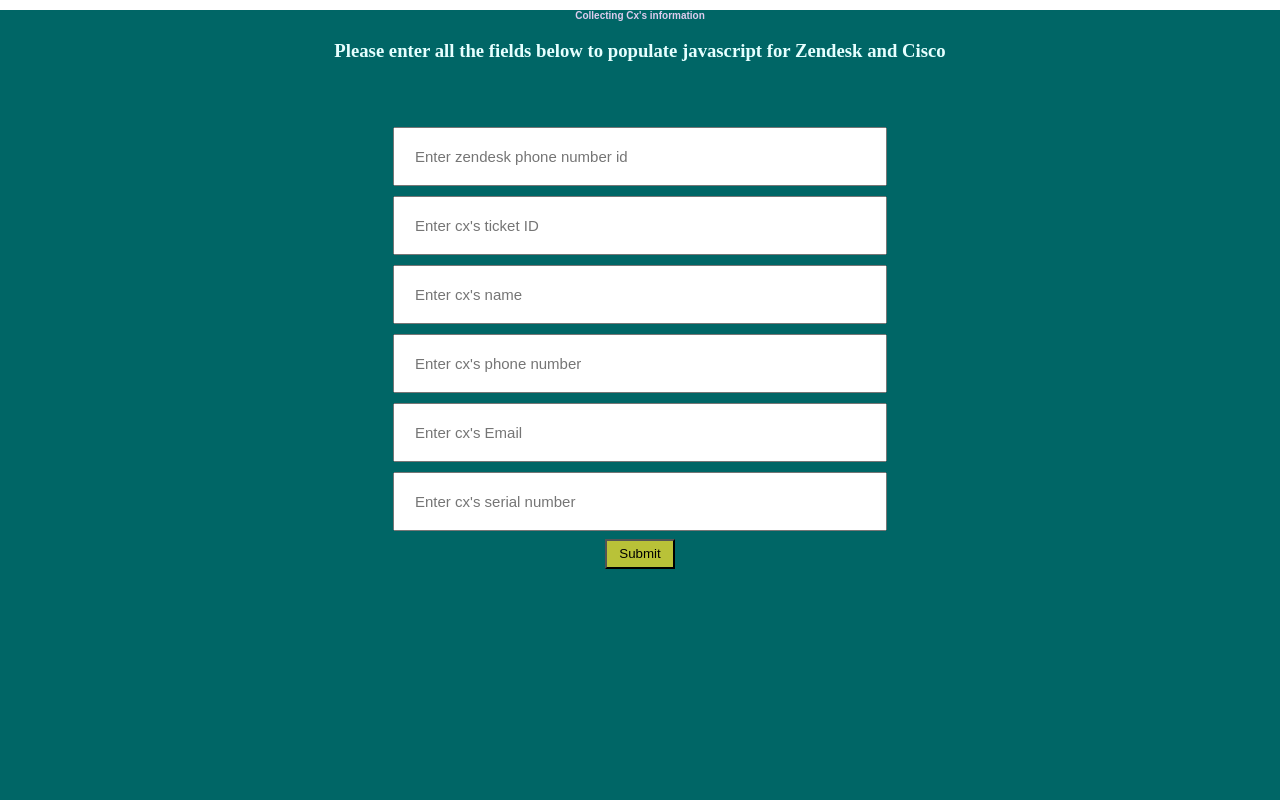
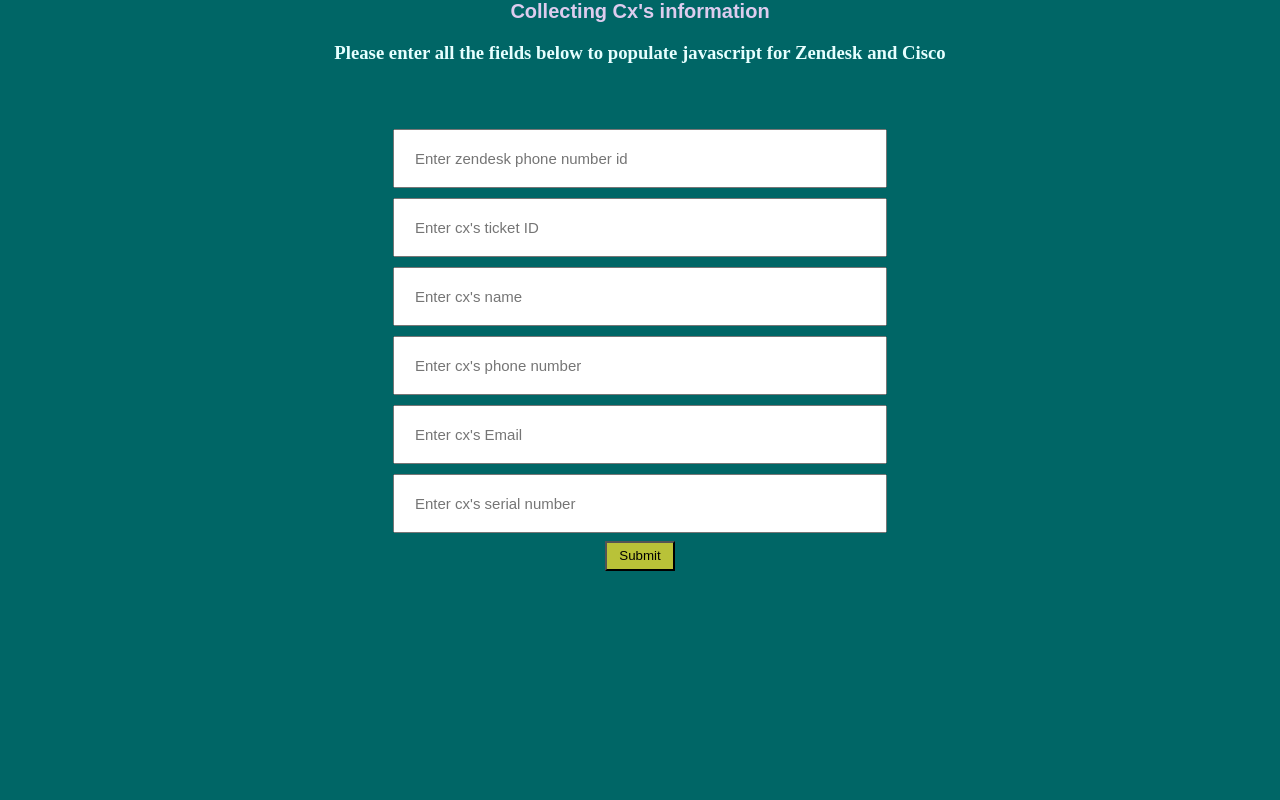
Before and after one commit to Chuang24/autobee, a Flask app: page / in a window 1280 px wide. Run offline with Flask 2, Linux system fonts and the light colour scheme; parts of the project's set-up code (start-up, migrations or seed data) failed here and were passed over.

Commit message:
fixing margin issue

```diff
--- a/static/main.css
+++ b/static/main.css
@@ -16,16 +16,16 @@ html, body {
 
   .container h1 {
     font-family: Arial, sans-serif;
-    font-size: 10px;
+    font-size: 20px;
     color: #DDCCEE;
-    margin-top: 10px;
+    margin: 0 auto;
   }
 
   .container h2 {
     font-family: Arial;
     font-size: 40px;
     color: #DDCCEE;
-    margin-top: 10px;
+    margin: 0 auto;
 
   }
 
```
